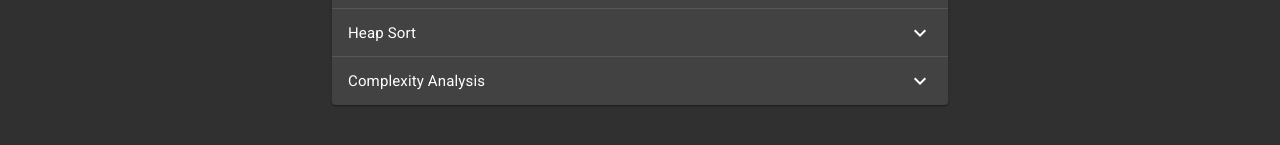
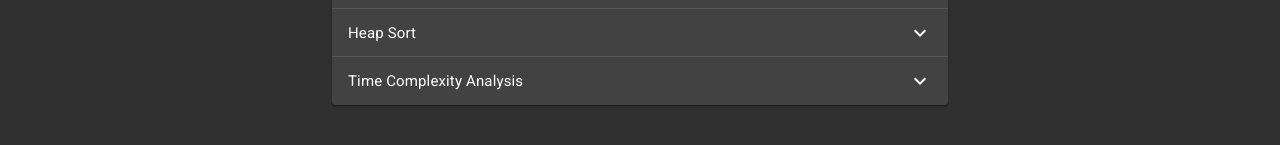
Before and after one commit to abhishek622/sem4-helper, a React (Create React App) app: page /ad1 in a window 1280 px wide. Shown: the part 339-484 px from the top of the page. Built offline with nearby package versions, Linux system fonts and the light colour scheme.

Commit message:
complexity

```diff
--- a/src/assets/Ad1Data.js
+++ b/src/assets/Ad1Data.js
@@ -61,7 +61,7 @@ export const data = [
   },
   {
     id: 5,
-    title: 'Complexity Analysis',
+    title: 'Time Complexity Analysis',
     formSection: (
       <Suspense fallback={<Loading />}>
         <OtherComp />
--- a/src/components/ad1-comp/ad1-calculate/ss.js
+++ b/src/components/ad1-comp/ad1-calculate/ss.js
@@ -11,7 +11,7 @@ export const calculate = a => {
         min = j;
       }
     }
-    if (min != i) {
+    if (min !== i) {
       // Swapping the elements
       let tmp = inputArr[i];
       inputArr[i] = inputArr[min];
--- a/src/components/general/HelperTable.jsx
+++ b/src/components/general/HelperTable.jsx
@@ -7,7 +7,18 @@ import {
   TableCell,
   TableBody,
   Paper,
+  withStyles,
 } from '@material-ui/core';
+
+const StyledTableCell = withStyles(theme => ({
+  head: {
+    backgroundColor: theme.palette.common.black,
+    color: theme.palette.common.white,
+  },
+  body: {
+    fontSize: 14,
+  },
+}))(TableCell);
 
 export default function HelperTable(props) {
   const { rows } = props;
@@ -17,7 +28,7 @@ export default function HelperTable(props) {
       <Table size="small">
         <TableHead>
           <TableRow>
-            <TableCell colSpan={2}>Time Complexity</TableCell>
+            <StyledTableCell colSpan={2}>Time Complexity</StyledTableCell>
           </TableRow>
         </TableHead>
         <TableBody>
```
